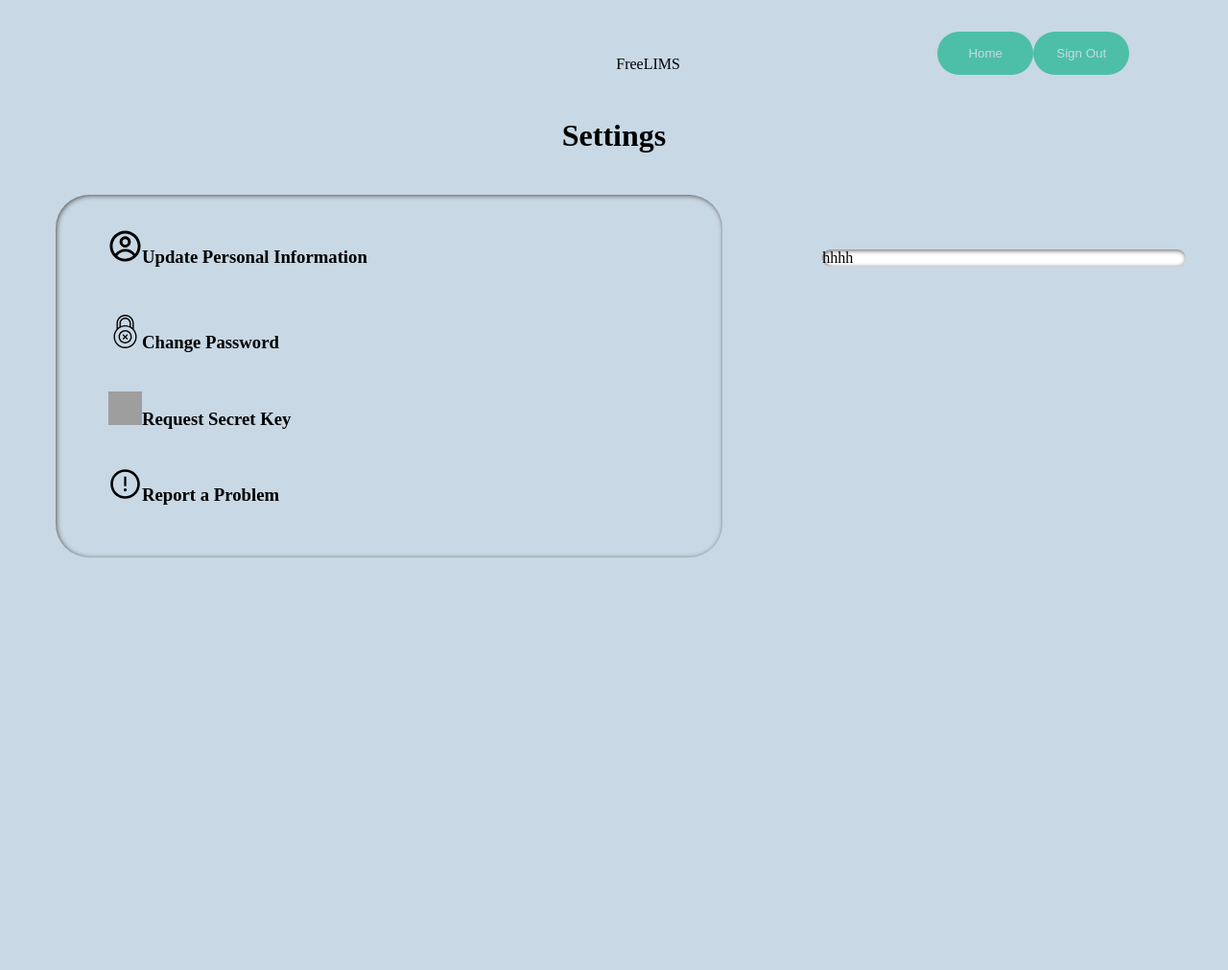
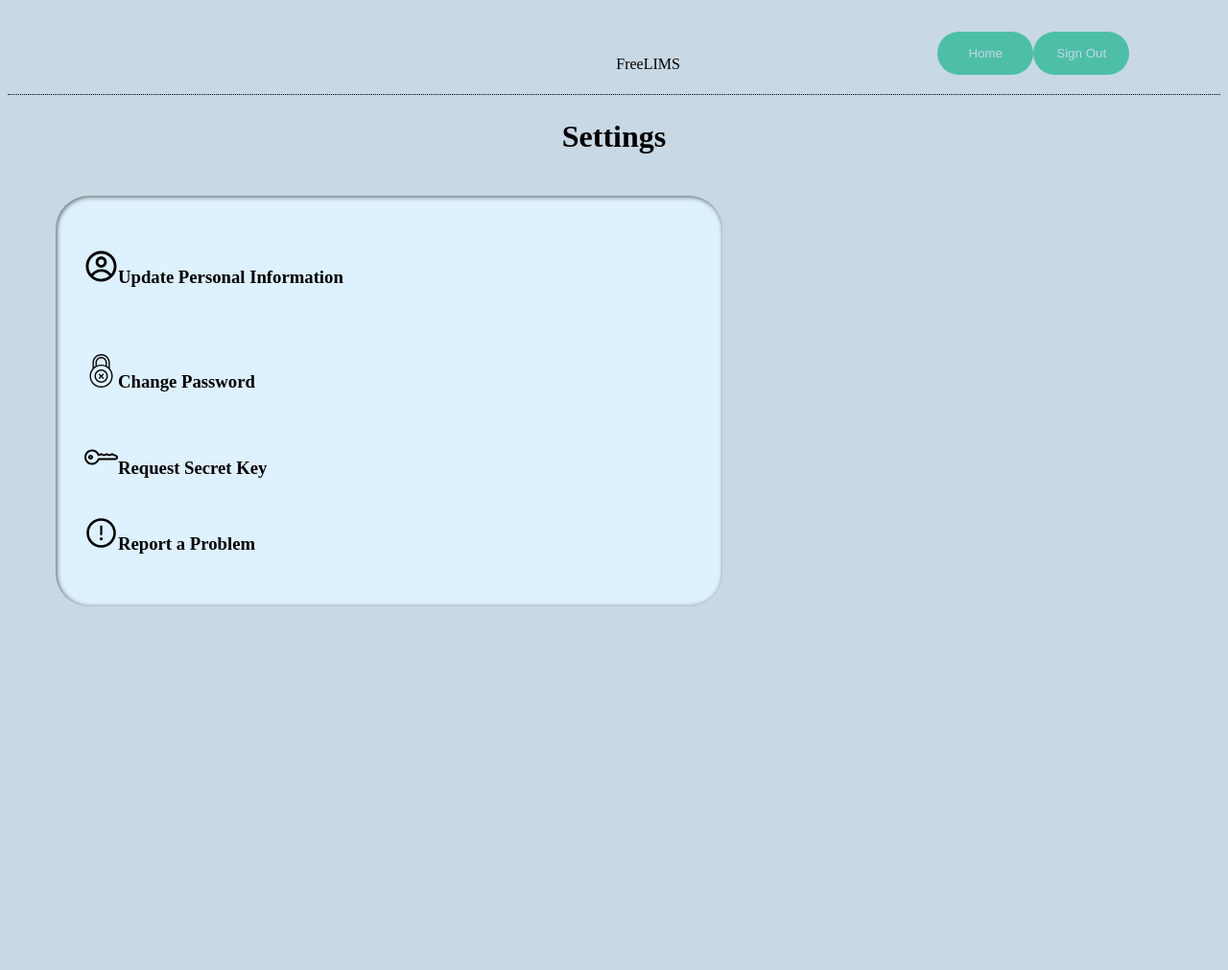
Before and after one commit to KyleSmartin98/LimaProduction, a Django app: page /settings/ in a window 1280 px wide. Shown: the whole page at 96% size. After the commit the page ends 632 px from the top, so only its background shows below. Run offline with Django 3.2, Linux system fonts and the light colour scheme; a user stored in the database is signed in; tables that the repository leaves empty hold one stand-in row (values such as "Sample post"); grey boxes are pictures that could not be loaded.

Commit message:
*Main Branch* updated -> settings.html styling for dropdown menus         -> settings.html Password Change Form has been added         ->  Changed Message Logic to signout and made a preliminary style for notifications located in DELETE ME.txt planned -> change modal for log-in page         -> Data Analysis page         -> Add Secret Key to reset password (will be a new view dedicated to password change)         -> Notification tab on model updates, message system, Update User or Profile Information in settings.         -> Add Chat feature for help         -> Password change from log-in page + styling

```diff
--- a/FreeLims/Templates/FreeLims/LogIn.html
+++ b/FreeLims/Templates/FreeLims/LogIn.html
@@ -9,9 +9,13 @@
 </head>
 <body class="Background">
     <div class="Log-in-main-div"> <!--Center Container for log-in-->
+        {% if messages %}
         {% for message in messages %}
+        {% if 'info' in message.tags %}
             <p>{{message}}</p>
+        {% endif %}
         {% endfor %}
+        {% endif %}
         {% if form.errors %}
         <p>{{form.errors}}</p>
         {% else %}
@@ -29,6 +33,7 @@
         <button class="register-btn" id="registerbtn">
             <span>Register</span>
         </button>
+        <a><p>Forgot Your Password?</p></a>
         <div class="modal" id="registermodal" style="z-axis: 1;">
             <div class="modal-content">
                 <form method="POST" action="" id="signupform">
--- a/FreeLims/Templates/FreeLims/base.html
+++ b/FreeLims/Templates/FreeLims/base.html
@@ -13,7 +13,7 @@
         <!--link href="css/styles2.css" rel="stylesheet" /-->
     </head>
     <body class="Background">
-        <div class="Top"> <!--Topline Div/-->
+        <div class="Top" style="border-bottom: 1.5px dotted black"> <!--Topline Div/-->
             <div class="Top-display-left"> <!--Clock Div left justified-->
                 <div id="clock">
                 </div>
--- a/FreeLims/Templates/FreeLims/settings.html
+++ b/FreeLims/Templates/FreeLims/settings.html
@@ -3,35 +3,37 @@
 {% load static %}
 <div class="settings-header">
     <h1>Settings</h1>
+    <!--<div style="border-bottom: 1px solid black; width: 50%; margin-left: 25%;"></div>-->
 </div>
 <div class="settings-main-container">
     <div class="settings-left-container">
     <ul class="settings-ul">
-      <li>
+      <li class="settings-ul-li">
         <input type="checkbox" id="list-item-1">
           <label for="list-item-1" class="settings-label"><img src="{% static 'FreeLims/profile.svg' %}" class="Icon-paper" style="filter: invert(0%); display: inline-block;" /><h3 style="display: inline-block;">Update Personal Information</h3></label>
         <ul>
           <form method="POST">
-            {% csrf_token %}
-          <li>{{profileForm.first_name}}</li>
-          <li>{{profileForm.last_name}}</li>
-          <li>{{profileForm.empl_ID}}</li>
-          <li>{{profileForm.role}}</li>
-          <li>{{profileForm.department}}</li>
-          <li>{{profileForm.location}}</li>
-          <input type="submit" value="Submit" name="editProfile">
+          {% csrf_token %}
+          {{profileForm.first_name}}
+          {{profileForm.last_name}}
+          {{profileForm.empl_ID}}
+          {{profileForm.role}}
+          {{profileForm.department}}
+          {{profileForm.location}}
+          <input type="submit" value="Submit" name="updateProfile" class="settings-info-btn">
           </form>
         </ul>
       </li>
-      <li>
+      <li class="settings-ul-li">
         <input type="checkbox" id="list-item-2">
           <label for="list-item-2" class="settings-label"><img src="{% static 'FreeLims/lock.svg' %}" class="Icon-paper" style="filter: invert(0%);"/><h3 style="display: inline-block;">Change Password</h3></label>
         <ul>
-          <li>Open Sans</li>
-          <li>Roboto</li>
-          <li>Lato</li>
-          <li>Stabo</li>
-          <li>Oswald</li>
+          <form method="POST">
+          {% csrf_token %}
+          {{secretKeyForm}}
+          {{pass_form}}
+          <input type="submit" value="Submit" name="updatePassword" class="settings-info-btn">
+          </form>
         </ul>
       </li>
       <li>
@@ -59,9 +61,11 @@
       </li>
     </ul>
     </div>
+   {% if profileUpdate %}
     <div class="settings-right-container">
-        hhhh
+      <p>{{profileUpdate}}</p>
     </div>
+    {% endif %}
 </div>
 
 
--- a/FreeLims/forms.py
+++ b/FreeLims/forms.py
@@ -1,5 +1,5 @@
 from django import forms
-from django.contrib.auth.forms import UserCreationForm
+from django.contrib.auth.forms import UserCreationForm, SetPasswordForm
 from django.contrib.auth.models import User
 from .models import Sample, Cheminventory, Profile
 from django.forms import ModelForm
@@ -295,7 +295,7 @@ class editProfile(forms.ModelForm):
             self.fields[i].widget.attrs.update({
                 'type': 'text',
                 'placeholder': f'{j}',
-                'class': 'registration-input',
+                'class': 'settings-input',
                 'autocomplete': 'off',
             })
             self.fields[i].label = ""
@@ -307,3 +307,55 @@ class editProfile(forms.ModelForm):
     class Meta:
         model = Profile
         fields = ['first_name', 'last_name', 'empl_ID', 'role', 'department', 'location']
+
+class privateKeyForm(forms.Form):
+    privateKey = forms.CharField(max_length=75)
+    def __init__(self, *args, **kwargs):
+        super().__init__(*args, **kwargs)
+        self.fields["privateKey"].widget.attrs.update({
+            'type': 'text',
+            'placeholder': 'Private Key',
+            'class': 'settings-input',
+            'autocomplete': 'off',
+        })
+        self.fields["privateKey"].label = ""
+
+class passwordChangeForm(SetPasswordForm):
+    def __init__(self, user, *args, **kwargs):
+        self.user = user
+        super(SetPasswordForm, self).__init__(*args, **kwargs)
+    new_password1 = forms.CharField(
+        label='',
+        widget=forms.PasswordInput(attrs={'placeholder': 'New Password',
+                                          'class': 'settings-input'}),
+    )
+    new_password2 = forms.CharField(
+        label='',
+        widget=forms.PasswordInput(attrs={'placeholder': 'Verify Password',
+                                          'class': 'settings-input'}),
+    )
+
+
+    '''
+    def __init__(self, *args, **kwargs):
+        super().__init__(*args, **kwargs)
+        self.fields["new_password1"].widget.attrs.update({
+            'type': 'text',
+            'placeholder': 'Password',
+            'class': 'registration-input',
+            'required': '',
+            'autocomplete': 'off',
+        })
+        self.fields["new_password2"].widget.attrs.update({
+            'type': 'text',
+            'placeholder': 'Verify Password',
+            'class': 'registration-input',
+            'required': '',
+            'autocomplete': 'off',
+        })
+    '''
+    def clean(self):
+        password1 = self.cleaned_data.get('new_password1')
+        password2 = self.cleaned_data.get('new_password2')
+        if password1 != password2:
+            raise forms.ValidationError('password mismatch')
--- a/FreeLims/static/FreeLims/Style.css
+++ b/FreeLims/static/FreeLims/Style.css
@@ -430,7 +430,7 @@
 }
 .settings-main-container{
     width: 100%;
-    height: 800px;
+    height: auto;
     margin-top: 35px;
     border-radius: 35px;
     background-color: transparent;
@@ -438,7 +438,7 @@
 }
 
 .settings-left-container{
-    background-color: transparent;
+    background-color: #def1ff;
     display: inline-flex;
     margin-top: 0px;
     width: 55%;
@@ -456,6 +456,7 @@
     margin-left: 100px;
     height: auto;
     box-shadow: 1px 1px 5px #555 inset;
+    align-item: center;
 }
 .settings-ul{
     list-style: none;
@@ -463,12 +464,17 @@
     margin: 0;
     padding: 0;
     width: 85%;
-    margin-left: 25px;
+    margin-left: 0px;
     margin-top: 25px;
     margin-bottom: 25px ;
     border-style: none;
 }
-
+.settings-ul-li{
+    margin-top: 20px;
+}
+.settings-li{
+    list-style: none;
+}
 .settings-label{
     display: block;
     cursor: pointer;
@@ -482,7 +488,7 @@
 }
 
 .settings-label:hover{
-  background: #26C281;
+  background: #4dbfa6;
   border-radius: 35px;
   width: 100%;
 }
@@ -519,7 +525,59 @@ input[type="checkbox"]:checked + label{
   border-bottom: 1px solid #fff;
   border-style: none;
 }
-
+.settings-input{
+    position: relative;
+    display: flex;
+    width: 500px;
+    height: 25px;
+    left: 12.5%;
+    background: #c8d8e4;
+    border-style: solid;
+    border-color: #297cba;
+    border-radius: 35px;
+    margin-top: 10px;
+    text-align: center;
+    align-items: center;
+    justify-content: center;
+    /*background-color: #f2f2f2; */
+    background-repeat:no-repeat;
+
+    cursor:pointer;
+    overflow: hidden;
+    outline:none;
+    color: black;
+    /* #2b6777 border: none; */
+}
+.settings-info-btn{
+    position: relative;
+    display: flex;
+    width: 505px;
+    height: 30px;
+    background: #c8d8e4;
+    border-radius: 35px;
+    margin-top: 10px;
+    left: 13%;
+    text-align: center;
+    align-items: center;
+    justify-content: center;
+    /*background-color: #f2f2f2; */
+    background-repeat:no-repeat;
+    border: none;
+    cursor:pointer;
+    overflow: hidden;
+    outline:none;
+    color: #2b6777;
+    box-shadow: 0 5px #999;
+}
+.settings-info-btn:active{
+    background-color: #4dbfa6;
+    box-shadow: 0 1px #666;
+    transform: translateY(4px);
+    color: #c8d8e4;
+}
+.settings-info-btn:hover{
+    background:#4dbfa6;
+}
 /* Home Notification */
 .home-notification-div{
     position: relative;
@@ -600,7 +658,8 @@ input[type="checkbox"]:checked + label{
     border: 5px #2b6777;
     width: 451px;
     min-width: 450px;
-    height: 425px;
+    height: auto;
+    min-height: 450px;
     -webkit-box-shadow: 5px 5px 5px rgba(0,0,0,0.4);
     -moz-box-shadow: 5px 5px 5px rgba(0,0,0,0.4);
     text-align: center;
--- a/FreeLims/views.py
+++ b/FreeLims/views.py
@@ -1,6 +1,6 @@
 from django.shortcuts import redirect, render
 from .forms import SignUpForm, SampleForm, InitiateForm, ResultForm, InventoryForm, Qtyform, \
-    OpenForm, editProfile
+    OpenForm, editProfile, passwordChangeForm, privateKeyForm
 from django.contrib.auth import authenticate, login, logout
 from django.contrib import messages
 from .models import Sample, User, Cheminventory, Profile
@@ -58,7 +58,7 @@ def home(request):
 
 def logout_request(request):
     logout(request)
-    messages.info(request, "You have successfully logged out.")
+    messages.info(request, "You have successfully logged out.", extra_tags='logout_message')
     return redirect('login')
 
 def LogIn(request):
@@ -120,26 +120,43 @@ def LogIn(request):
     context = {'form': form}
     return render(request, 'FreeLims/LogIn.html', context)
 
+@login_required(login_url='login')
 def settings_page(request):
 
     profiles = Profile.objects.get(user=request.user.id)
     profileForm = editProfile(instance=profiles)
-    if profiles is not None:
-        context = {
-            'profiles': profiles,
-            'profileForm': profileForm,
-        }
-        if request.method == 'POST':
-            if 'editProfile' in request.POST:
-                profileForm = editProfile(request.POST, instance=profiles)
-                if profileForm.is_valid():
-                    obj = profileForm.save()
+    secretKeyForm = privateKeyForm()
+    pass_form = passwordChangeForm(user=request.user)
+    pass
+    if request.method == 'POST':
+        if 'updateProfile' in request.POST:
+            profileForm = editProfile(request.POST, instance=profiles)
+            if profileForm.is_valid():
+                obj = profileForm.save()
+                obj.save
+                messages.success(request, 'Your Profile Has Been Updated!', extra_tags="profile_updated")
+                return redirect('settings')
+        if 'updatePassword' in request.POST:
+            privateKey = request.POST.get('privateKey')
+            if privateKey == profiles.Secret_Key:
+                pass_form = passwordChangeForm(request.POST, user=request.user)
+                if pass_form.is_valid():
+                    obj = pass_form.save()
                     obj.save
-                    messages.success(request, 'Your Profile Has Been Updated!')
+                    messages.success(request, 'Your Password Has Been Updated!', extra_tags='password_updated')
                     return redirect('settings')
-    else:
-        context = {}
-        return
+                else:
+                    messages.warning(request, 'Passwords do Not Match', extra_tags='incorrect_passwords')
+                    print('failed')
+            else:
+                messages.warning(request, 'Your Secret Key is Incorrect', extra_tags='incorrect_privateKey')
+                print('failed key')
+    context = {
+        'profiles': profiles,
+        'profileForm': profileForm,
+        'secretKeyForm': secretKeyForm,
+        'pass_form': pass_form
+    }
     return render(request, 'FreeLims/settings.html', context)
 
 @login_required(login_url='login')
```
Also changed, not shown: DELETE ME.txt (+19 -0 lines), FreeLims/Templates/FreeLims/home.html (+6 -4 lines), FreeLims/static/FreeLims/key.svg (added).
